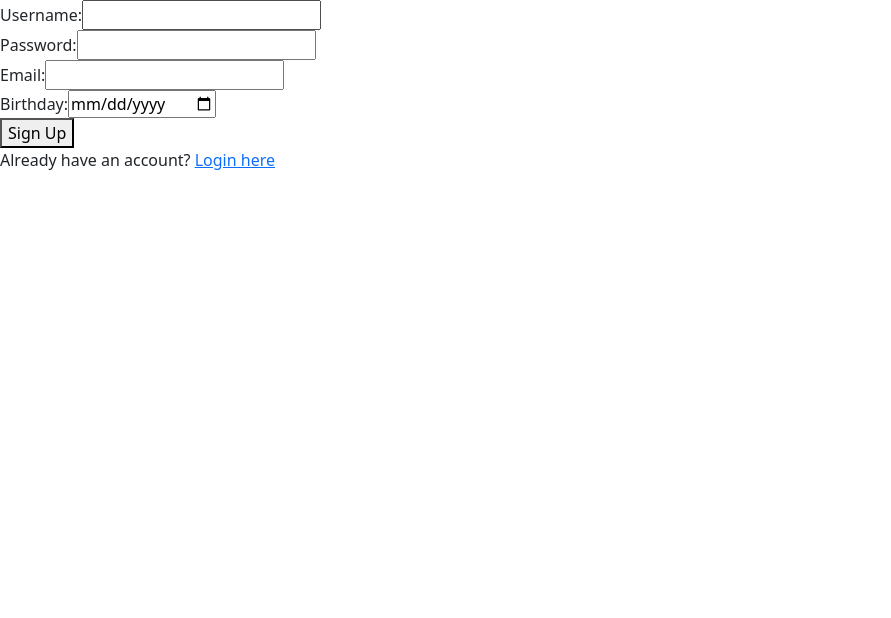
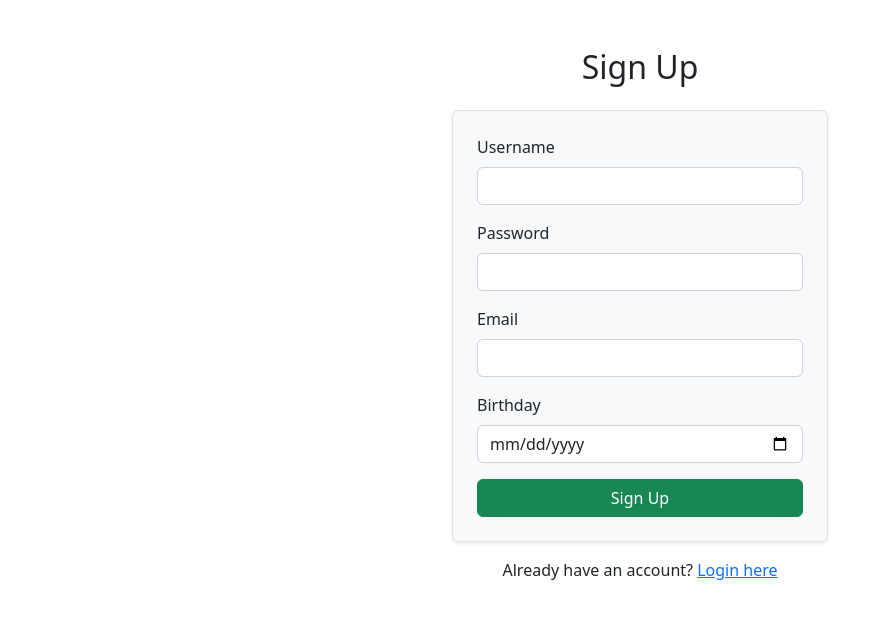
Before and after one commit to CreativeMarkus/myFlix-client-mf, a React (Create React App) app: page /signup in a window 1280 px wide. Shown: the top 618 px of the page, without its empty margins (0-891 px from the left). Built offline with nearby package versions, Linux system fonts and the light colour scheme.

Commit message:
upddated login and signup

```diff
--- a/src/Components/login-view/login-view.jsx
+++ b/src/Components/login-view/login-view.jsx
@@ -4,20 +4,29 @@ import { Link } from "react-router-dom";
 const LoginView = ({ onLoggedIn }) => {
     const [username, setUsername] = useState("");
     const [password, setPassword] = useState("");
+    const [error, setError] = useState("");
+    const [loading, setLoading] = useState(false);
 
     const handleSubmit = (event) => {
         event.preventDefault();
+        setError("");
+        setLoading(true);
 
-        // --- CHANGE 1: Correct the payload keys to be capitalized ---
         const data = { Username: username, Password: password };
 
-        // --- CHANGE 2: Correct the API endpoint (removed /users) ---
         fetch("https://movieapi1-40cbbcb4b0ea.herokuapp.com/login", {
             method: "POST",
             headers: { "Content-Type": "application/json" },
             body: JSON.stringify(data),
         })
-            .then((response) => response.json())
+            .then((response) => {
+                if (!response.ok) {
+                    return response.json().then((err) => {
+                        throw new Error(err.message || "Invalid login credentials");
+                    });
+                }
+                return response.json();
+            })
             .then((data) => {
                 if (data.token) {
                     localStorage.setItem("token", data.token);
@@ -25,43 +34,69 @@ const LoginView = ({ onLoggedIn }) => {
                     localStorage.setItem("user", JSON.stringify(user));
                     onLoggedIn(user, data.token);
                 } else {
-                    alert("Invalid login credentials");
+                    setError("Invalid login credentials");
                 }
             })
             .catch((error) => {
                 console.error("Login error:", error);
-                alert("Login failed due to network/server error");
-            });
+                setError(error.message || "Login failed due to network/server error");
+            })
+            .finally(() => setLoading(false));
     };
 
     return (
-        <>
-            <form onSubmit={handleSubmit}>
-                <label>
-                    Username:
+        <div className="container mt-5" style={{ maxWidth: "400px" }}>
+            <h2 className="text-center mb-4">Login</h2>
+
+            <form
+                onSubmit={handleSubmit}
+                className="p-4 border rounded bg-light shadow-sm"
+            >
+                <div className="mb-3">
+                    <label className="form-label">Username</label>
                     <input
                         type="text"
+                        className="form-control"
                         value={username}
                         onChange={(e) => setUsername(e.target.value)}
                         required
+                        autoFocus
                     />
-                </label>
-                <label>
-                    Password:
+                </div>
+
+                <div className="mb-3">
+                    <label className="form-label">Password</label>
                     <input
                         type="password"
+                        className="form-control"
                         value={password}
                         onChange={(e) => setPassword(e.target.value)}
                         required
                     />
-                </label>
-                <button type="submit">Login</button>
+                </div>
+
+                {error && <div className="alert alert-danger">{error}</div>}
+
+                <button type="submit" className="btn btn-primary w-100" disabled={loading}>
+                    {loading ? (
+                        <>
+                            <span
+                                className="spinner-border spinner-border-sm me-2"
+                                role="status"
+                                aria-hidden="true"
+                            ></span>
+                            Logging in...
+                        </>
+                    ) : (
+                        "Login"
+                    )}
+                </button>
             </form>
-            <p>
-                Do not have an account?{" "}
-                <Link to="/signup">Sign up here</Link>
+
+            <p className="text-center mt-3">
+                Don't have an account? <Link to="/signup">Sign up here</Link>
             </p>
-        </>
+        </div>
     );
 };
 
--- a/src/Components/movie-card/movie-card.jsx
+++ b/src/Components/movie-card/movie-card.jsx
@@ -3,11 +3,19 @@ import PropTypes from 'prop-types';
 import { Link } from 'react-router-dom';
 
 export const MovieCard = ({ movie }) => {
+  if (!movie) {
+    return <div>Loading...</div>;
+  }
+
   return (
     <div style={{ border: '1px solid #ccc', margin: 10, padding: 10, width: 200 }}>
-      <img src={movie.ImagePath} alt={movie.Title} style={{ width: '100%' }} />
-      <h3>{movie.Title}</h3>
-      <p>{movie.Description.substring(0, 100)}...</p>
+      <img
+        src={movie.ImagePath || 'placeholder-image-url'}
+        alt={movie.Title || 'Movie'}
+        style={{ width: '100%' }}
+      />
+      <h3>{movie.Title || 'Untitled'}</h3>
+      <p>{movie.Description ? movie.Description.substring(0, 100) + '...' : 'No description available'}</p>
       <Link to={`/movies/${movie._id}`}>View Details</Link>
     </div>
   );
--- a/src/Components/signup-view/signup-view.jsx
+++ b/src/Components/signup-view/signup-view.jsx
@@ -6,16 +6,15 @@ const SignupView = () => {
     const [password, setPassword] = useState("");
     const [email, setEmail] = useState("");
     const [birthday, setBirthday] = useState("");
+    const [error, setError] = useState("");
+    const [success, setSuccess] = useState("");
 
     const handleSubmit = (event) => {
         event.preventDefault();
+        setError("");
+        setSuccess("");
 
-        const data = {
-            username: username,
-            password: password,
-            email: email,
-            birthday: birthday
-        };
+        const data = { Username: username, Password: password, Email: email, Birthday: birthday };
 
         fetch("https://movieapi1-40cbbcb4b0ea.herokuapp.com/users", {
             method: "POST",
@@ -23,73 +22,86 @@ const SignupView = () => {
             body: JSON.stringify(data),
         })
             .then((response) => {
-                if (response.ok) {
-                    alert("Signup successful! You can now log in.");
-                    setUsername("");
-                    setPassword("");
-                    setEmail("");
-                    setBirthday("");
-                } else {
-                    alert("Signup failed. Please check your input or try again.");
+                if (!response.ok) {
+                    return response.text().then((text) => {
+                        throw new Error(text || "Signup failed");
+                    });
                 }
+                return response.json();
+            })
+            .then(() => {
+                setSuccess("Signup successful! You can now log in.");
+                setUsername("");
+                setPassword("");
+                setEmail("");
+                setBirthday("");
             })
             .catch((error) => {
-                console.error("Error during signup:", error);
-                alert("Signup failed due to a network error.");
+                console.error("Signup error:", error);
+                setError(error.message || "Signup failed due to a network error.");
             });
     };
 
     return (
-        <>
-            <form onSubmit={handleSubmit}>
-                <label>
-                    Username:
+        <div className="container mt-5" style={{ maxWidth: "400px" }}>
+            <h2 className="text-center mb-4">Sign Up</h2>
+            <form onSubmit={handleSubmit} className="p-4 border rounded bg-light shadow-sm">
+                <div className="mb-3">
+                    <label className="form-label">Username</label>
                     <input
                         type="text"
+                        className="form-control"
                         value={username}
                         onChange={(e) => setUsername(e.target.value)}
                         required
                         minLength="3"
                     />
-                </label>
-                <br />
-                <label>
-                    Password:
+                </div>
+
+                <div className="mb-3">
+                    <label className="form-label">Password</label>
                     <input
-                        type="Password"
+                        type="password"
+                        className="form-control"
                         value={password}
                         onChange={(e) => setPassword(e.target.value)}
                         required
                         minLength="6"
                     />
-                </label>
-                <br />
-                <label>
-                    Email:
+                </div>
+
+                <div className="mb-3">
+                    <label className="form-label">Email</label>
                     <input
                         type="email"
+                        className="form-control"
                         value={email}
                         onChange={(e) => setEmail(e.target.value)}
                         required
                     />
-                </label>
-                <br />
-                <label>
-                    Birthday:
+                </div>
+
+                <div className="mb-3">
+                    <label className="form-label">Birthday</label>
                     <input
                         type="date"
+                        className="form-control"
                         value={birthday}
                         onChange={(e) => setBirthday(e.target.value)}
                         required
                     />
-                </label>
-                <br />
-                <button type="submit">Sign Up</button>
+                </div>
+
+                {error && <div className="alert alert-danger">{error}</div>}
+                {success && <div className="alert alert-success">{success}</div>}
+
+                <button type="submit" className="btn btn-success w-100">Sign Up</button>
             </form>
-            <p>
+
+            <p className="text-center mt-3">
                 Already have an account? <Link to="/login">Login here</Link>
             </p>
-        </>
+        </div>
     );
 };
 
```
Also changed, not shown: 1 other file (tests, documents, lock files or other folders).
